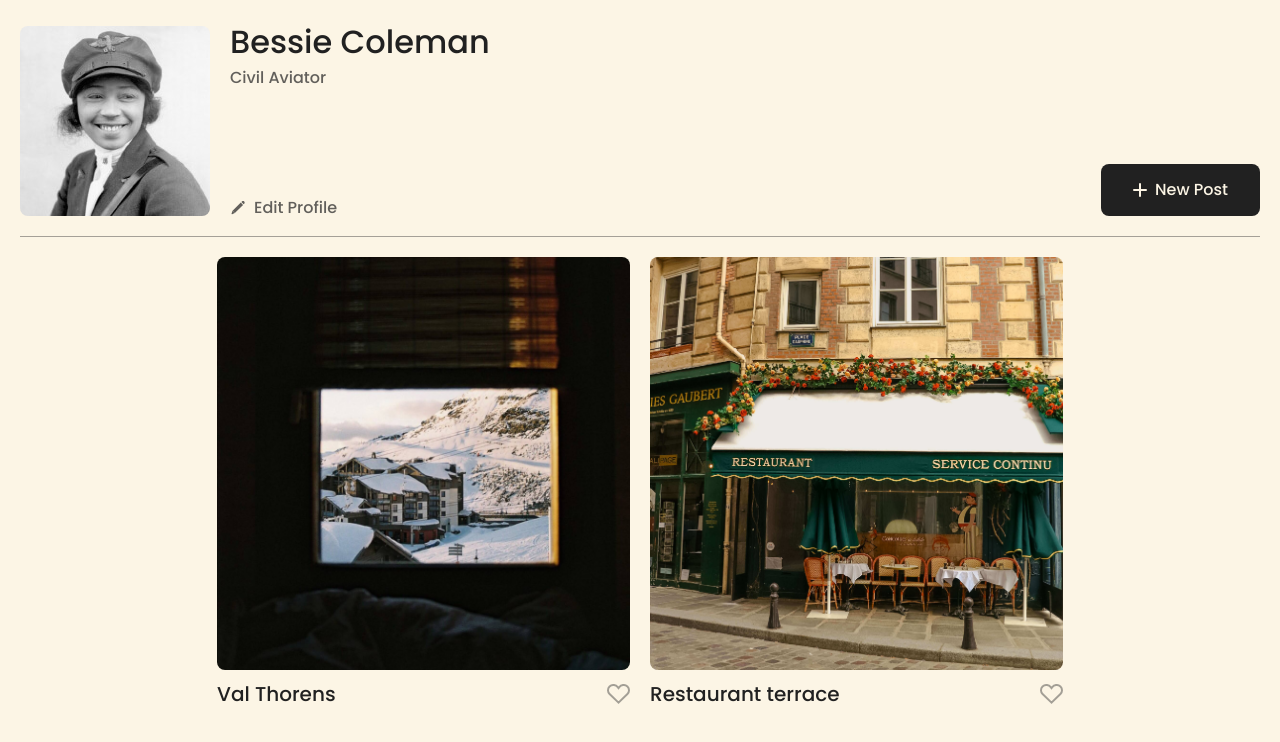
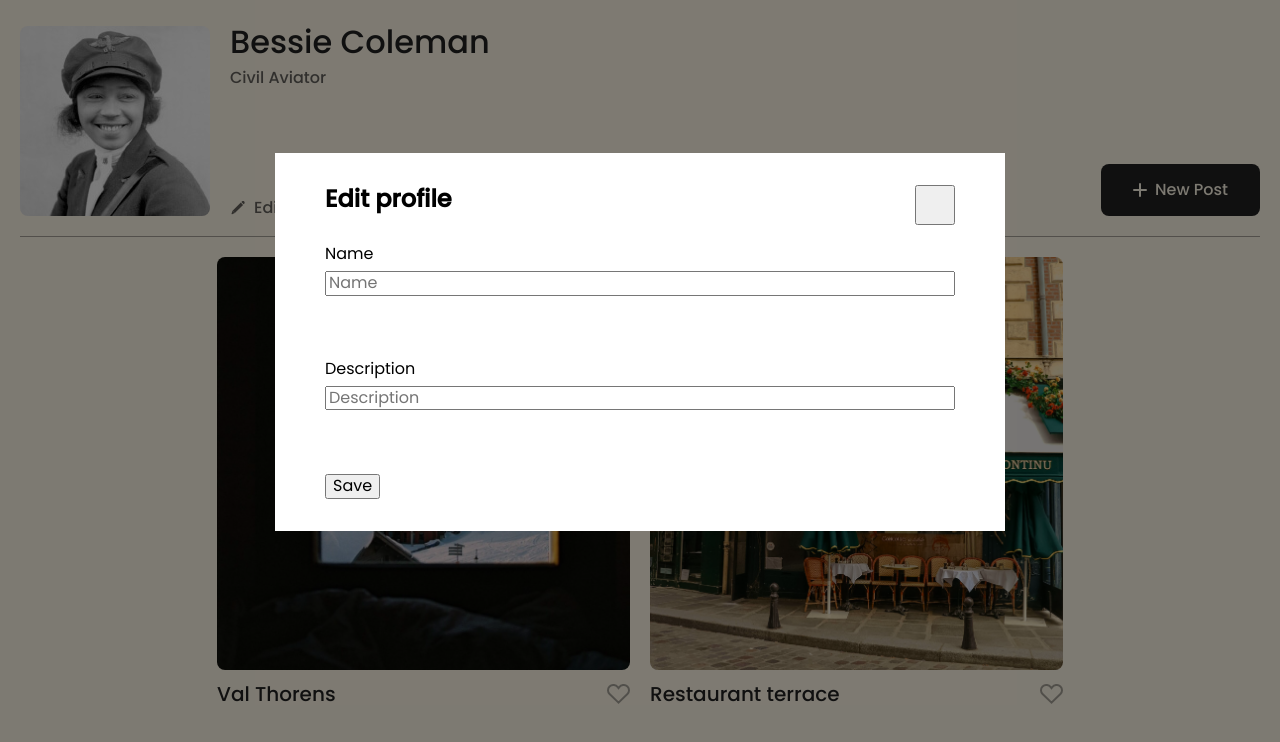
Before and after one commit to MorrisDevearl86/se_project_spots, a plain HTML site: page index.html in a window 1280 px wide. Shown: the part 58-800 px from the top of the page. Drawn offline with Linux system fonts and the light colour scheme.

Commit message:
update the modal block for the pop-up form for the edit button

```diff
--- a/blocks/modal.css
+++ b/blocks/modal.css
@@ -0,0 +1,55 @@
+.modal {
+  position: fixed;
+  top: 0;
+  left: 0;
+  bottom: 0;
+  right: 0;
+  background-color: rgba(0, 0, 0, 0.5);
+  display: flex;
+  flex-direction: column;
+  align-items: center;
+  justify-content: center;
+  visibility: hidden;
+}
+
+.modal_opened {
+  visibility: visible;
+}
+
+.modal__container {
+  background-color: #fff;
+  padding: 32px 50px;
+  max-width: 730px;
+  width: 100%;
+  box-sizing: border-box;
+  position: relative;
+}
+
+.modal__close-button {
+  position: absolute;
+  top: 32px;
+  right: 50px;
+  width: 40px;
+  height: 40px;
+}
+
+.modal__title {
+  margin: 0 0 32px;
+}
+
+.modal__label {
+  display: flex;
+  flex-direction: column;
+  gap: 8px;
+  margin-bottom: 32px;
+}
+
+.modal__submit-button {
+  width: 156px;
+  padding: 18px 0;
+  display: block;
+}
+
+.modal__input {
+  padding: 16px 12px;
+}
--- a/index.html
+++ b/index.html
@@ -120,21 +120,32 @@
       <footer class="footer">
         <p class="footer__copyright">2025 &copy; Spots</p>
       </footer>
-      <div class="modal">
+      <div class="modal modal_opened">
         <div class="modal__container">
           <button type="submit" class="modal__close-button"></button>
+
           <h2 class="modal__title">Edit profile</h2>
           <form name="edit-profile" class="modal__form">
             <label for="name" class="modal__label"
               >Name
-              <input id="name" type="text" class="modal__label" />
+              <input
+                id="name"
+                type="text"
+                class="modal__label"
+                placeholder="Name"
+              />
             </label>
 
             <label for="name" class="modal__label"
               >Description
-              <input id="Description" type="text" class="modal__label" />
+              <input
+                id="description"
+                type="text"
+                class="modal__label"
+                placeholder="Description"
+              />
             </label>
-            <button type="submit" class="modal__submitted-button"></button>
+            <button type="submit" class="modal__submitted-button">Save</button>
           </form>
         </div>
       </div>
```
